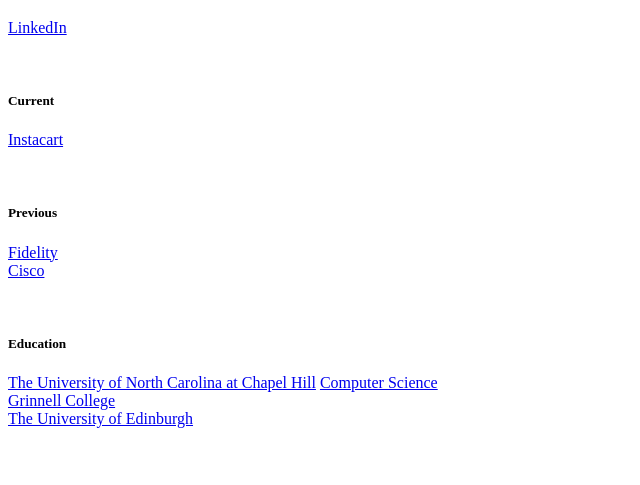
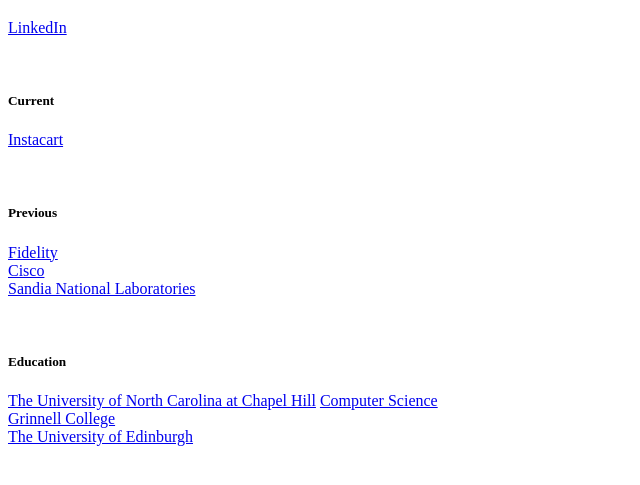
Before and after one commit to andrewnashel/andrewnashel.github.io, a plain HTML site: page index.html in a window 1280 px wide. Shown: the part 61-546 px from the top of the page, without its empty margins (0-640 px from the left). Drawn offline with Linux system fonts and the light colour scheme.

Commit message:
Update index.html

```diff
--- a/index.html
+++ b/index.html
@@ -18,7 +18,8 @@
 <br>
 <h5>Previous</h5>
   <a href="https://www.fidelity.com/">Fidelity</a><br>
-  <a href="https://www.cisco.com/">Cisco</a>
+  <a href="https://www.cisco.com/">Cisco</a><br>
+  <a href="https://www.sandia.gov/">Sandia National Laboratories</a>
 </p>
 
 <p>
```
